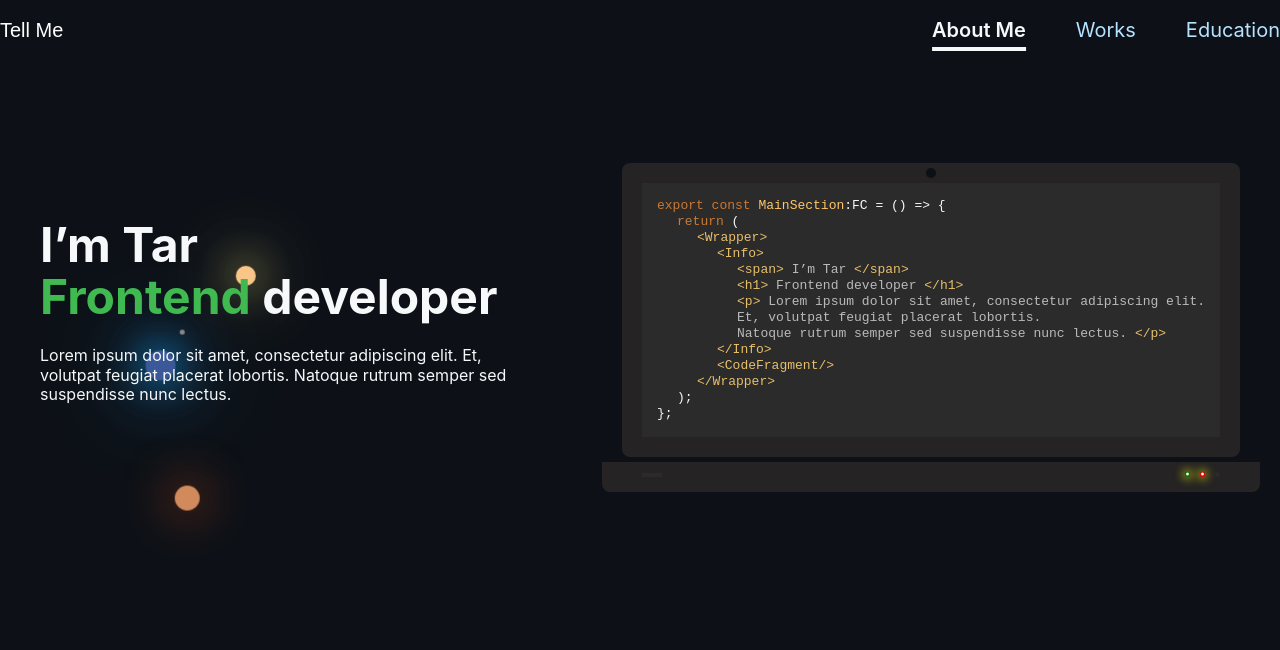
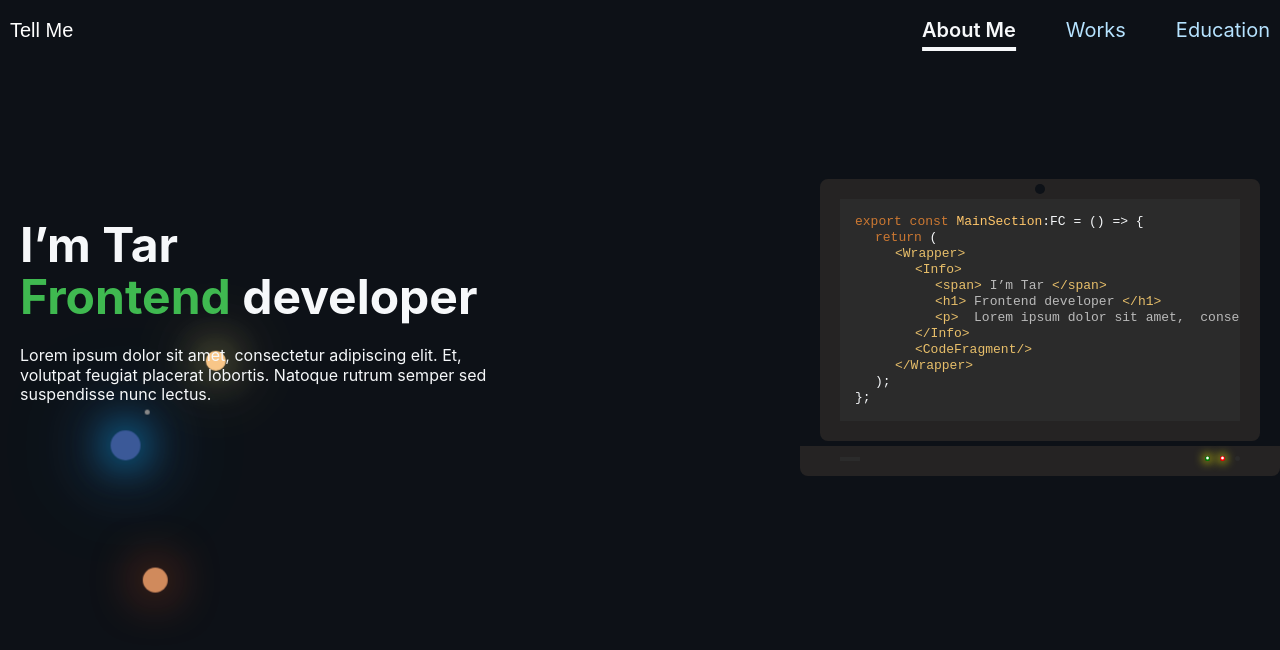
Before and after one commit to taras131/portfolio_2024, a React (Create React App) app: page / in a window 1280 px wide. Shown: the top 650 px of the page. Built offline with nearby package versions, Linux system fonts and the light colour scheme.

Commit message:
refactor_solar_system_position

```diff
--- a/src/components/CodeFragment.tsx
+++ b/src/components/CodeFragment.tsx
@@ -5,6 +5,8 @@ import {LaptopImitation} from "./LaptopImitation";
 interface IProps {
     myName: string;
 }
+
+const lorem = " Lorem ipsum dolor sit amet,  consectetur adipiscing elit. Et, volutpat feugiat placerat lobortis. Natoque rutrum semper  sed suspendisse nunc lectus.";
 
 export const CodeFragment: FC<IProps> = ({myName}) => {
     const [cursorVisible, setCursorVisible] = useState(true);
@@ -30,9 +32,7 @@ export const CodeFragment: FC<IProps> = ({myName}) => {
                 <CodeLine teg={"span"} tab={4}>{myName}{cursorVisible && (<span>|</span>)}</CodeLine>
                 <CodeLine teg={"h1"} tab={4}>Frontend developer</CodeLine>
                 <CodeLine teg={"p"} tab={4}>
-                      Lorem ipsum dolor sit amet, consectetur adipiscing elit.<br/>
-                    Et, volutpat feugiat placerat lobortis.<br/>
-                    Natoque rutrum semper sed suspendisse nunc lectus.
+                    {lorem}
                 </CodeLine>
                 <CodeLine teg={"Info"} close tab={3}/>
                 <CodeLine teg={"CodeFragment"} tab={3}/>
@@ -50,6 +50,10 @@ export const CodeFragment: FC<IProps> = ({myName}) => {
 const Wrapper = styled.div`
   background-color: ${({theme}) => theme.colors.backgroundSecondary};
   padding: 15px;
+  z-index: 100;
+  max-width: 400px;
+  width: 100%;
+  overflow: hidden;
 `;
 
 interface ISpan {
@@ -106,6 +110,7 @@ const LineBody = styled.span`
   color: #BABABA;
 
   span {
+
     position: absolute;
     color: ${({theme}) => theme.colors.textPrimary};
   }
--- a/src/components/LaptopImitation.tsx
+++ b/src/components/LaptopImitation.tsx
@@ -34,6 +34,7 @@ const Wrapper = styled.div`
   border-radius: 8px;
   border: 20px solid #252323FF;
   position: relative;
+
 `;
 
 const Camera = styled.div`
@@ -86,7 +87,7 @@ const Indications = styled.ul`
   display: flex;
   align-items: center;
   gap: 10px;
-
+z-index: 100;
   li {
     height: 5px;
     width: 5px;
--- a/src/components/Navigation.tsx
+++ b/src/components/Navigation.tsx
@@ -6,7 +6,6 @@ export const Navigation = () => {
     const handleNavItemClick = (activeItem: string) => () => {
         setActiveNavItem(activeItem)
     }
-
     return (
         <NavWrapper>
             <ul>
@@ -29,7 +28,11 @@ const NavWrapper = styled.nav`
     display: flex;
     align-items: start;
     gap: 50px;
+    @media screen and (max-width: 768px) {
+      gap: 20px;
+    }
   }
+
 `;
 
 interface INavItem {
--- a/src/components/SolarSystem.tsx
+++ b/src/components/SolarSystem.tsx
@@ -13,12 +13,12 @@ export const SolarSystem = () => {
 };
 
 const Wrapper = styled.div`
-position: absolute;
-  height: 100%;
+  position: absolute;
+  z-index: -1;
+  display: flex;
   width: 100%;
-  top: 50%;
-  left: 50%;
-  z-index: -1;
+  align-items: center;
+  justify-content: center;
 `;
 
 const orbit_0 = keyframes`
@@ -112,7 +112,7 @@ const Comet = styled.div`
   position: absolute;
   top: -500px;
   left: 500px;
-  animation: ${moveComet} 6s linear  20s; /* Анимация движения кометы по орбите */
+  animation: ${moveComet} 6s linear 20s; /* Анимация движения кометы по орбите */
 
 `;
 
--- a/src/layout/Header.tsx
+++ b/src/layout/Header.tsx
@@ -20,4 +20,5 @@ const AppHeader = styled.header`
   display: flex;
   align-items: center;
   justify-content: space-between;
+  padding: 0 10px;
 `;
--- a/src/sections/MainSection.tsx
+++ b/src/sections/MainSection.tsx
@@ -54,7 +54,8 @@ export const MainSection: FC = () => {
 
 const Wrapper = styled.section`
   min-height: 500px;
-  padding: 40px;
+  margin-left: 20px;
+  margin-right: 20px;
   display: flex;
   align-items: center;
   justify-content: space-between;
@@ -62,6 +63,7 @@ const Wrapper = styled.section`
   gap: 20px;
 
   @media screen and (max-width: 1180px) {
+    padding-top: 70px;
     flex-direction: column;
     justify-content: center;
     gap: 70px;
```
Also changed, not shown: 1 other file (tests, documents, lock files or other folders).
